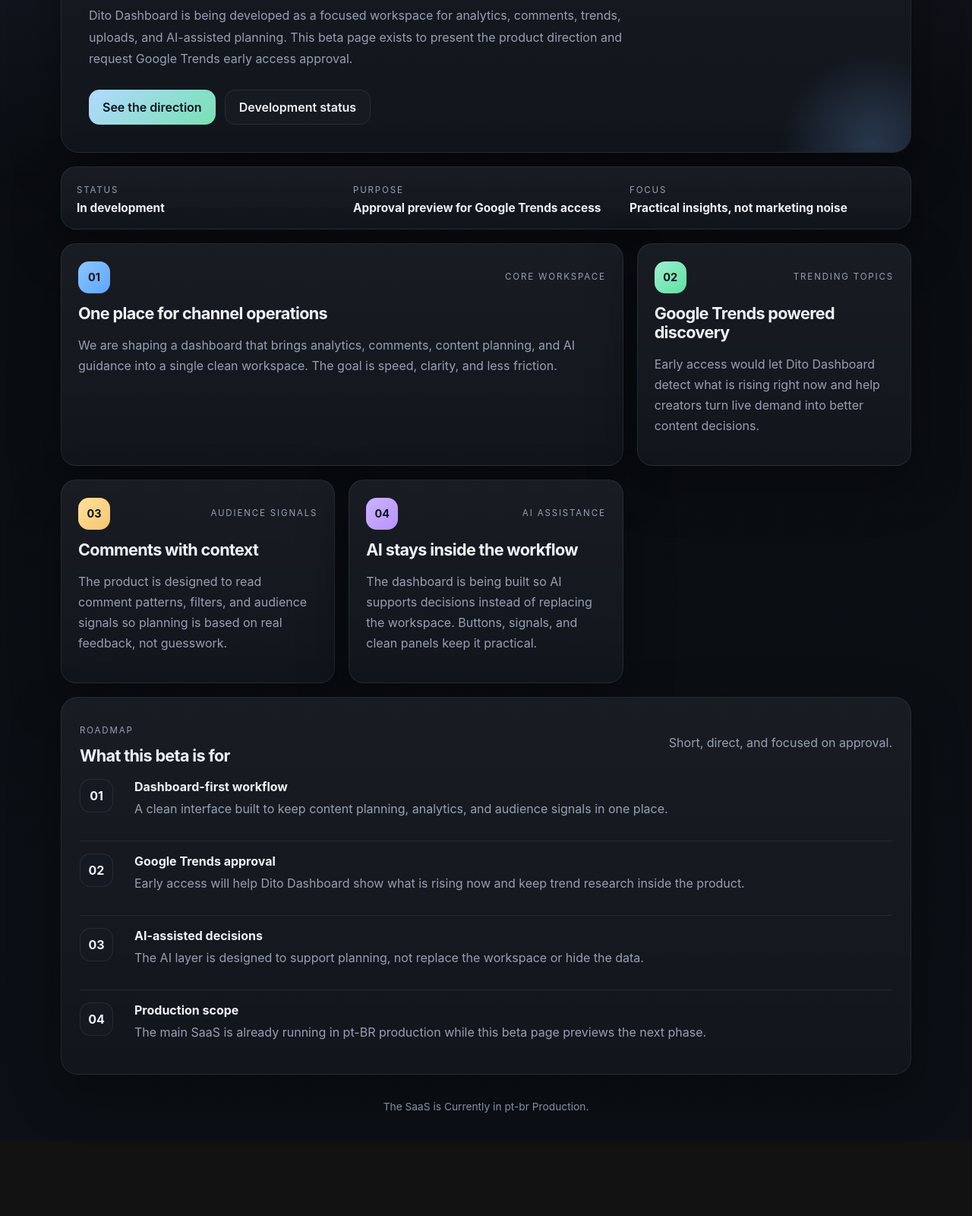
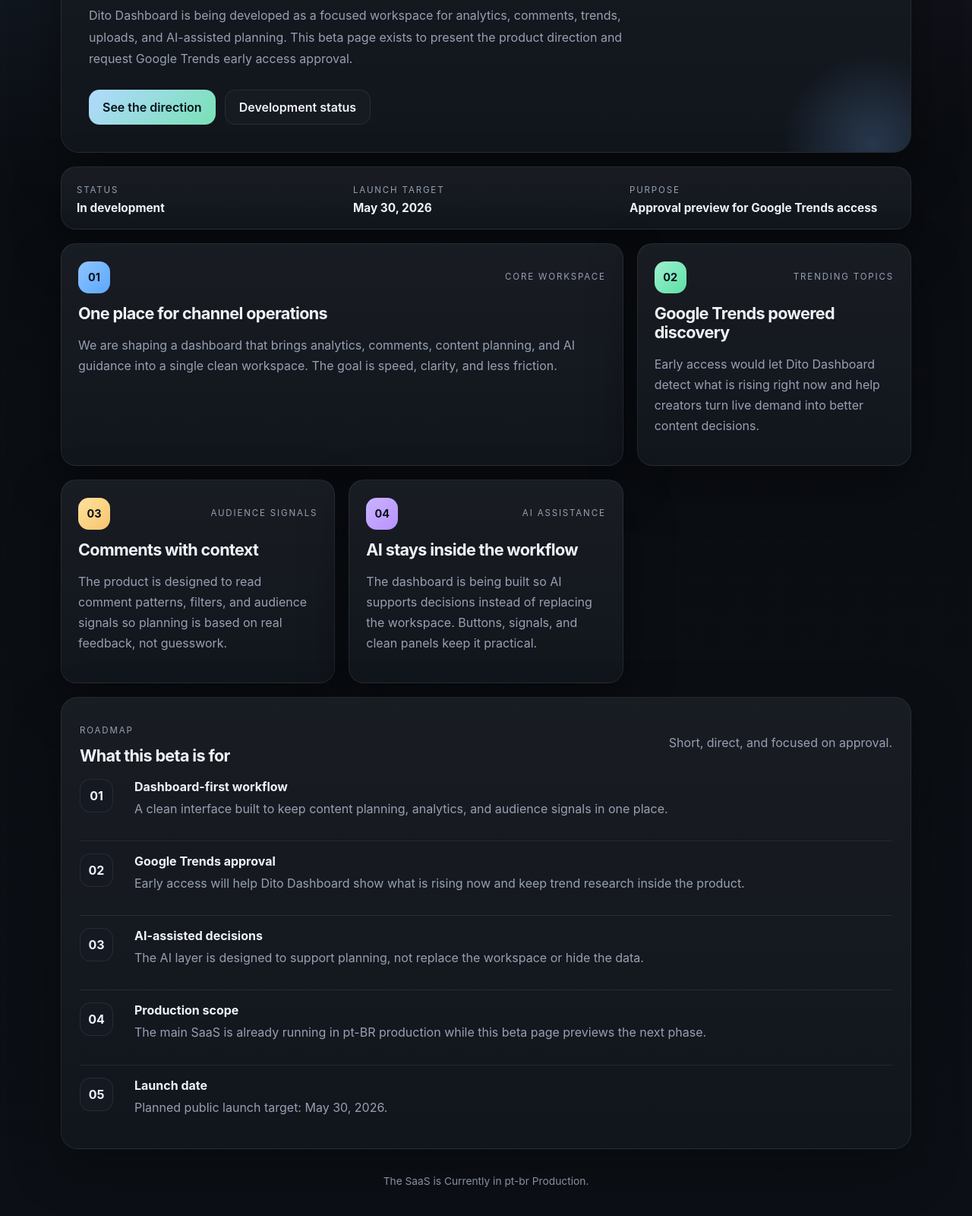
Before and after one commit to AnThophicous/dito-dashboard, a plain HTML site: page index.html in a window 1280 px wide. Shown: the part 404-2004 px from the top of the page at 76% size. Before the commit the page ends 1906 px from the top, so only its background shows below. Drawn offline with Linux system fonts and the light colour scheme.

Commit message:
add launch date and README

```diff
--- a/index.html
+++ b/index.html
@@ -36,12 +36,12 @@
           <strong>In development</strong>
         </div>
         <div>
+          <span class="label">Launch target</span>
+          <strong>May 30, 2026</strong>
+        </div>
+        <div>
           <span class="label">Purpose</span>
           <strong>Approval preview for Google Trends access</strong>
-        </div>
-        <div>
-          <span class="label">Focus</span>
-          <strong>Practical insights, not marketing noise</strong>
         </div>
       </section>
 
--- a/main.js
+++ b/main.js
@@ -18,6 +18,10 @@
     title: "Production scope",
     detail:
       "The main SaaS is already running in pt-BR production while this beta page previews the next phase."
+  },
+  {
+    title: "Launch date",
+    detail: "Planned public launch target: May 30, 2026."
   }
 ];
 
```
Also changed, not shown: 2 other files.
